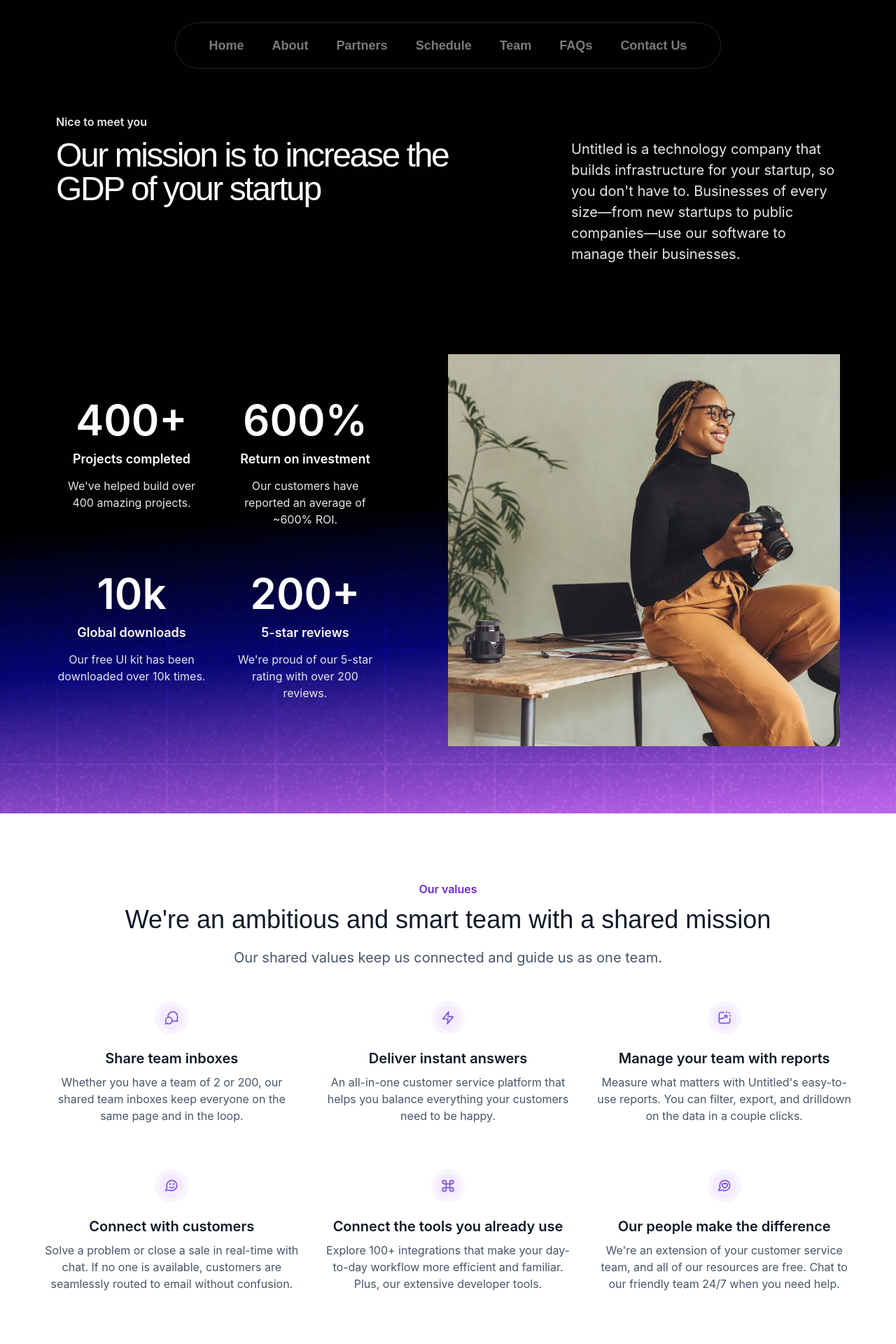
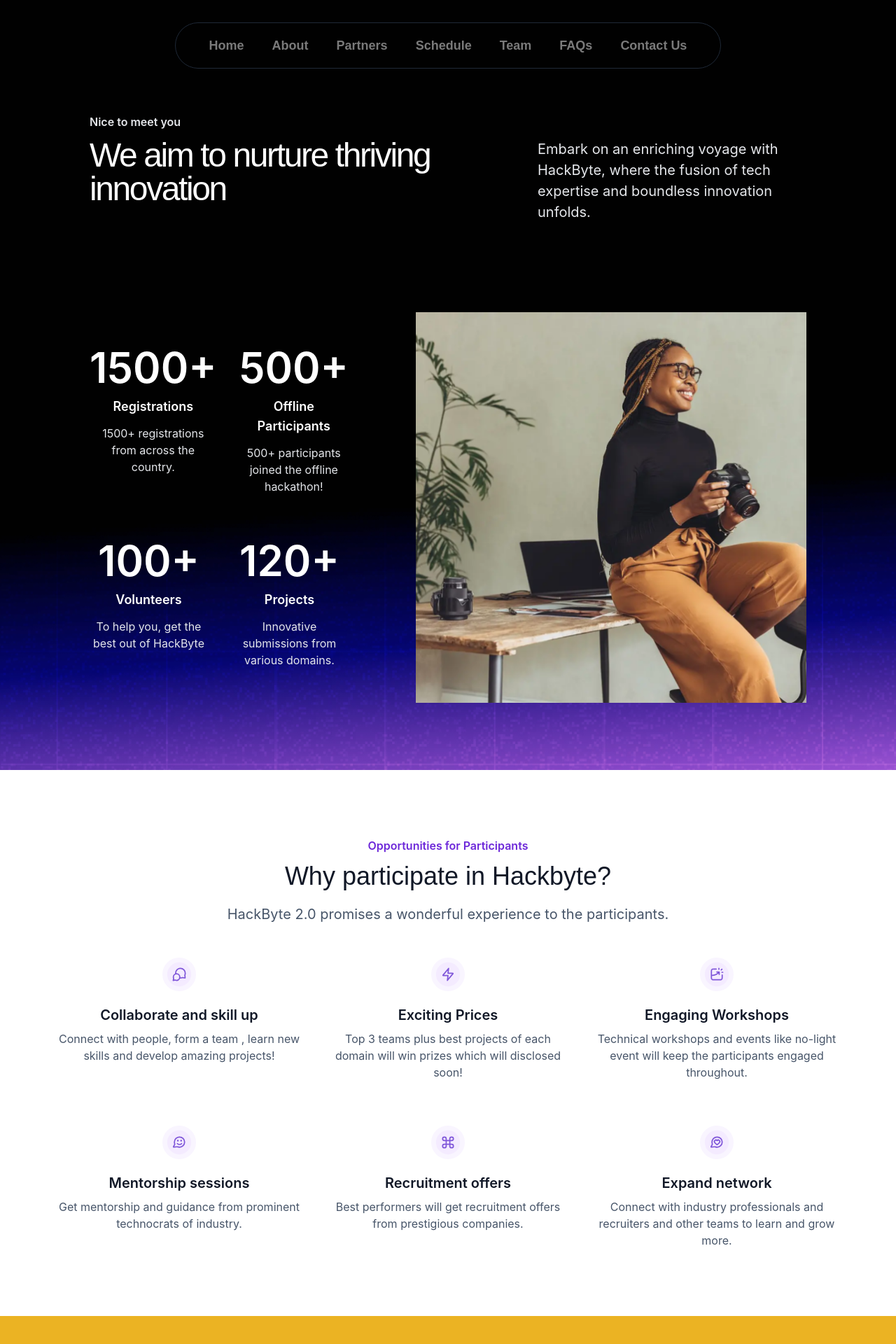
Before and after one commit to BitByte-TPC/hackbyte, a React (Vite) app: page /about in a window 1280 px wide. Shown: the top 1920 px of the page at 70% size. Built offline with nearby package versions, Linux system fonts and the light colour scheme; a web font is replaced by a local one.

Commit message:
add content on about page

```diff
--- a/src/pages/About/index.jsx
+++ b/src/pages/About/index.jsx
@@ -24,7 +24,7 @@ export default function About() {
       >
         <Navbar />
         <div className="flex-col justify-start items-center py-16 inline-flex">
-          <div className="w-full flex flex-col justify-start items-start gap-3 sm:px-8">
+          <div className="w-full flex flex-col justify-start items-start gap-3 md:px-20">
             <p className="text-gray-200 text-xs sm:text-base font-semibold font-['Inter']">
               Nice to meet you
             </p>
@@ -33,23 +33,21 @@ export default function About() {
                 className="self-stretch max-w-[651px] text-white text-4xl sm:text-5xl
                   font-medium font-['Clash Grotesk'] leading-[50px] tracking-tighter"
               >
-                Our mission is to increase the GDP of your startup
+                We aim to nurture thriving innovation
               </p>
               <p
                 className="max-w-[384px] self-stretch text-gray-200 text-xl
                 font-normal font-['Inter'] leading-[30px]"
               >
-                Untitled is a technology company that builds infrastructure for
-                your startup, so you don't have to. Businesses of every
-                size—from new startups to public companies—use our software to
-                manage their businesses.
+                Embark on an enriching voyage with HackByte, where the fusion of
+                tech expertise and boundless innovation unfolds.
               </p>
             </div>
           </div>
         </div>
 
         <div className="flex-col justify-start items-center py-16 inline-flex">
-          <div className="justify-start items-center gap-24 px-2 md:px-8 md:inline-flex">
+          <div className="justify-start items-center gap-24 px-2 md:px-20 md:inline-flex">
             <div className="flex-col justify-start items-start gap-16 grow shrink basis-0 inline-flex">
               <div className="flex flex-col self-stretch justify-start items-start gap-8 md:flex-row">
                 <div className="flex-col justify-start items-center gap-3 grow shrink basis-0 inline-flex">
@@ -57,19 +55,19 @@ export default function About() {
                     className="self-stretch text-center text-white text-5xl
                     md:text-6xl font-semibold font-['Inter'] leading-[72px]"
                   >
-                    400+
+                    1500+
                   </p>
                   <p
                     className="self-stretch text-center text-white text-lg
                     font-semibold font-['Inter'] leading-7"
                   >
-                    Projects completed
+                    Registrations
                   </p>
                   <p
                     className="self-stretch text-center text-gray-200 text-base
                     font-normal font-['Inter'] leading-normal"
                   >
-                    We've helped build over 400 amazing projects.
+                    1500+ registrations from across the country.
                   </p>
                 </div>
                 <div className="flex-col justify-start items-center gap-3 grow shrink basis-0 inline-flex">
@@ -77,19 +75,19 @@ export default function About() {
                     className="self-stretch text-center text-white text-5xl
                     md:text-6xl font-semibold font-['Inter'] leading-[72px]"
                   >
-                    600%
+                    500+
                   </p>
                   <p
                     className="self-stretch text-center text-white text-lg
                     font-semibold font-['Inter'] leading-7"
                   >
-                    Return on investment
+                    Offline Participants
                   </p>
                   <p
                     className="self-stretch text-center text-gray-200 text-base
                     font-normal font-['Inter'] leading-normal"
                   >
-                    Our customers have reported an average of ~600% ROI.
+                    500+ participants joined the offline hackathon!
                   </p>
                 </div>
               </div>
@@ -99,19 +97,19 @@ export default function About() {
                     className="self-stretch text-center text-white text-5xl
                     md:text-6xl font-semibold font-['Inter'] leading-[72px]"
                   >
-                    10k
+                    100+
                   </p>
                   <p
                     className="self-stretch text-center text-white text-lg
                     font-semibold font-['Inter'] leading-7"
                   >
-                    Global downloads
+                    Volunteers
                   </p>
                   <p
                     className="self-stretch text-center text-gray-200 text-base
                     font-normal font-['Inter'] leading-normal"
                   >
-                    Our free UI kit has been downloaded over 10k times.
+                    To help you, get the best out of HackByte
                   </p>
                 </div>
                 <div className="flex-col justify-start items-center gap-3 grow shrink basis-0 inline-flex">
@@ -119,19 +117,19 @@ export default function About() {
                     className="self-stretch text-center text-white text-5xl
                     md:text-6xl font-semibold font-['Inter'] leading-[72px]"
                   >
-                    200+
+                    120+
                   </p>
                   <p
                     className="self-stretch text-center text-white text-lg
                     font-semibold font-['Inter'] leading-7"
                   >
-                    5-star reviews
+                    Projects
                   </p>
                   <p
                     className="self-stretch text-center text-gray-200 text-base
                     font-normal font-['Inter'] leading-normal"
                   >
-                    We're proud of our 5-star rating with over 200 reviews.
+                    Innovative submissions from various domains.
                   </p>
                 </div>
               </div>
@@ -143,28 +141,28 @@ export default function About() {
         </div>
       </div>
 
-      <div className="w-full flex-col justify-start items-center gap-16 py-16 sm:py-24 bg-white">
-        <div className="flex flex-col justify-start items-start gap-12 px-4 sm:px-16">
+      <div className="w-full flex-col justify-start items-center gap-16 py-16 md:py-24 bg-white">
+        <div className="flex flex-col justify-start items-start gap-12 px-4 md:px-20">
           <div className="w-full flex flex-col justify-start items-center gap-5">
             <div className="flex flex-col justify-start items-start gap-3">
               <p
                 className="self-stretch text-center text-violet-700 text-sm
                 md:text-base font-semibold font-['Inter'] leading-normal"
               >
-                Our values
+                Opportunities for Participants
               </p>
               <p
                 className="text-center text-gray-900 text-3xl
                 md:text-4xl font-medium font-['Clash Grotesk'] leading-[44px]"
               >
-                We're an ambitious and smart team with a shared mission
+                Why participate in Hackbyte?
               </p>
             </div>
             <p
               className="text-center text-slate-600 text-lg md:text-xl
               font-normal font-['Inter'] leading-[30px]"
             >
-              Our shared values keep us connected and guide us as one team.
+              HackByte 2.0 promises a wonderful experience to the participants.
             </p>
           </div>
 
@@ -177,14 +175,14 @@ export default function About() {
                     className="self-stretch text-center text-gray-900 text-lg
                     md:text-xl font-semibold font-['Inter'] leading-[30px]"
                   >
-                    Share team inboxes
+                    Collaborate and skill up
                   </p>
                   <p
                     className="self-stretch text-center text-slate-600 text-base
                     font-normal font-['Inter'] leading-normal"
                   >
-                    Whether you have a team of 2 or 200, our shared team inboxes
-                    keep everyone on the same page and in the loop.
+                    Connect with people, form a team , learn new skills and
+                    develop amazing projects!
                   </p>
                 </div>
               </div>
@@ -195,14 +193,14 @@ export default function About() {
                     className="self-stretch text-center text-gray-900 text-lg
                     md:text-xl font-semibold font-['Inter'] leading-[30px]"
                   >
-                    Deliver instant answers
+                    Exciting Prices
                   </p>
                   <p
                     className="self-stretch text-center text-slate-600 text-base
                     font-normal font-['Inter'] leading-normal"
                   >
-                    An all-in-one customer service platform that helps you
-                    balance everything your customers need to be happy.
+                    Top 3 teams plus best projects of each domain will win
+                    prizes which will disclosed soon!
                   </p>
                 </div>
               </div>
@@ -213,15 +211,14 @@ export default function About() {
                     className="self-stretch text-center text-gray-900 text-lg
                     md:text-xl font-semibold font-['Inter'] leading-[30px]"
                   >
-                    Manage your team with reports
+                    Engaging Workshops
                   </p>
                   <p
                     className="self-stretch text-center text-slate-600 text-base
                     font-normal font-['Inter'] leading-normal"
                   >
-                    Measure what matters with Untitled's easy-to-use reports.
-                    You can filter, export, and drilldown on the data in a
-                    couple clicks.
+                    Technical workshops and events like no-light event will keep
+                    the participants engaged throughout.
                   </p>
                 </div>
               </div>
@@ -234,15 +231,14 @@ export default function About() {
                     className="self-stretch text-center text-gray-900 text-lg
                      md:text-xl font-semibold font-['Inter'] leading-[30px]"
                   >
-                    Connect with customers
+                    Mentorship sessions
                   </p>
                   <p
                     className="self-stretch text-center text-slate-600 text-base
                     font-normal font-['Inter'] leading-normal"
                   >
-                    Solve a problem or close a sale in real-time with chat. If
-                    no one is available, customers are seamlessly routed to
-                    email without confusion.
+                    Get mentorship and guidance from prominent technocrats of
+                    industry.
                   </p>
                 </div>
               </div>
@@ -253,15 +249,14 @@ export default function About() {
                     className="self-stretch text-center text-gray-900 text-lg
                     md:text-xl font-semibold font-['Inter'] leading-[30px]"
                   >
-                    Connect the tools you already use
+                    Recruitment offers
                   </p>
                   <p
                     className="self-stretch text-center text-slate-600 text-base
                      font-normal font-['Inter'] leading-normal"
                   >
-                    Explore 100+ integrations that make your day-to-day workflow
-                    more efficient and familiar. Plus, our extensive developer
-                    tools.
+                    Best performers will get recruitment offers from prestigious
+                    companies.
                   </p>
                 </div>
               </div>
@@ -272,15 +267,14 @@ export default function About() {
                     className="self-stretch text-center text-gray-900 text-lg
                     md:text-xl font-semibold font-['Inter'] leading-[30px]"
                   >
-                    Our people make the difference
+                    Expand network
                   </p>
                   <p
                     className="self-stretch text-center text-slate-600 text-base
                     font-normal font-['Inter'] leading-normal"
                   >
-                    We're an extension of your customer service team, and all of
-                    our resources are free. Chat to our friendly team 24/7 when
-                    you need help.
+                    Connect with industry professionals and recruiters and other
+                    teams to learn and grow more.
                   </p>
                 </div>
               </div>
@@ -291,7 +285,7 @@ export default function About() {
 
       <div
         className="bg-[#EBB323] w-full h-full flex flex-col md:flex-row justify-between
-        items-center px-4 md:px-20 lg:px-10 xl:px-36 pt-10 pb-28 lg:pb-48 xl:pb-40"
+        items-center px-4 md:px-20 xl:px-36 pt-10 pb-28 lg:pb-48 xl:pb-40"
       >
         <div className="flex flex-col justify-center items-center max-w-lg">
           <div className="flex flex-col gap-8">
@@ -318,7 +312,7 @@ export default function About() {
                   className=" text-black text-base md:text-lg font-normal
                   font-['Inter'] leading-6 sm:leading-7 tracking-tight"
                 >
-                  Leverage automation to move fast
+                  Get updates about your application status
                 </p>
               </div>
               <div className="flex gap-3 sm:gap-4 items-center">
@@ -327,7 +321,7 @@ export default function About() {
                   className=" text-black text-base md:text-lg font-normal
                   font-['Inter'] leading-6 sm:leading-7 tracking-tight"
                 >
-                  Always give customers a human to chat to
+                  Get notified for exciting events!
                 </p>
               </div>
               <div className="flex gap-3 sm:gap-4 items-center">
@@ -336,7 +330,7 @@ export default function About() {
                   className=" text-black text-base md:text-lg font-normal
                   font-['Inter'] leading-6 sm:leading-7 tracking-tight"
                 >
-                  Automate customer support and close leads faster
+                  Be the first ones to register for HackByte 2.0
                 </p>
               </div>
             </div>
@@ -397,7 +391,7 @@ export default function About() {
         </div>
         <div
           className="flex flex-col justify-between gap-20 md:flex-row px-6
-          lg:px-10 xl:px-20 py-20"
+          md:px-20 py-20"
         >
           <p
             className="max-w-3xl text-6xl lg:text-9xl xl:text-[10rem]
--- a/src/pages/Home/index.jsx
+++ b/src/pages/Home/index.jsx
@@ -61,7 +61,7 @@ export default function Home() {
         <img
           src={hackByteLogo}
           alt="HackByte Logo"
-          className="max-w-[35rem] min-w-[15rem] w-[80%] 2xl:max-w-[45rem]"
+          className="max-w-[32rem] min-w-[15rem] w-[75%] 2xl:max-w-[40rem]"
         />
       </div>
 
```
